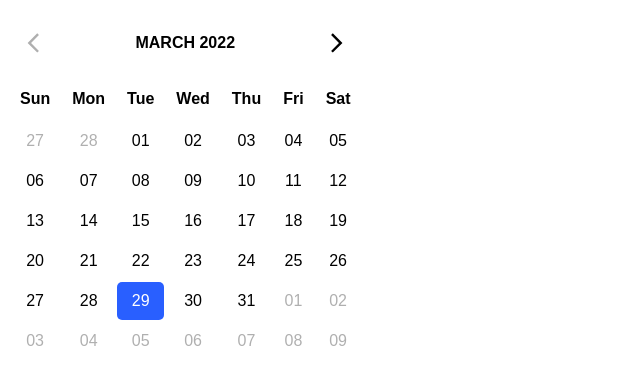
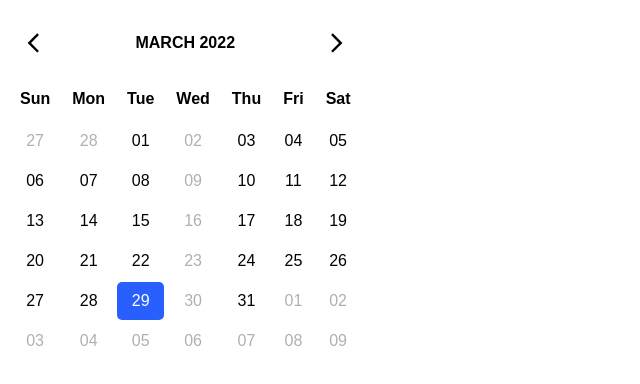
Before and after one commit to frankzang/a11y-date-picker, a React (Vite) app: page / in a window 1280 px wide. Shown: the top 384 px of the page, without its empty margins (0-640 px from the left). Built offline with nearby package versions, Linux system fonts and the light colour scheme.

Commit message:
add hability do disable days

```diff
--- a/src/App.tsx
+++ b/src/App.tsx
@@ -1,16 +1,16 @@
 import { addDays, startOfMonth } from 'date-fns';
-import { addMonths } from 'date-fns/esm';
+import { addMonths, subDays } from 'date-fns/esm';
 import { useState } from 'react';
 import { Calendar } from './components/calendar';
 
 function App() {
   const [date, setDate] = useState(new Date());
-  const startAt = startOfMonth(new Date());
+  const startAt = subDays(startOfMonth(new Date()), 5);
   const endAt = addMonths(startAt, 3);
 
   return (
     <div className="App">
-      <Calendar date={date} min={startAt} max={endAt} onClick={setDate} />
+      <Calendar date={date} min={startAt} max={endAt} onSelect={setDate} disabledDate={date => date.getDay() === 3} />
     </div>
   );
 }
--- a/src/components/calendar.tsx
+++ b/src/components/calendar.tsx
@@ -170,8 +170,9 @@ type CalendarProps = {
   date?: Date;
   min?: Date;
   max?: Date;
+  onSelect?(date: Date): void;
   tileContent?: (date: Date) => string;
-  onSelect?(date: Date): void;
+  disabledDate?(date: Date): boolean;
 };
 export const Calendar = ({
   date,
@@ -179,6 +180,7 @@ export const Calendar = ({
   max,
   tileContent,
   onSelect,
+  disabledDate,
 }: CalendarProps) => {
   const [state, dispatch] = useReducer(
     calendarReducer,
@@ -278,6 +280,9 @@ export const Calendar = ({
     keyHandler();
   };
 
+  const checkisDateDisabled = (date: Date) =>
+    !checkIsDateInRange(date, min, max) || (disabledDate?.(date) ?? false);
+
   // Keep the date from the props in sync with the date on state
   useEffect(() => {
     if (!date || isSameDay(date, state.selectedDate)) return;
@@ -353,7 +358,7 @@ export const Calendar = ({
                   const id = generateId(date);
                   const isDateActive = isSameDay(date, state.activeDate);
                   const isDateSelected = isSameDay(date, state.selectedDate);
-                  const isDateDisabled = !checkIsDateInRange(date, min, max);
+                  const isDateDisabled = checkisDateDisabled(date);
                   const title = format(date, 'EEEE, MMMM dd, yyyy');
 
                   return (
--- a/src/components/index.css
+++ b/src/components/index.css
@@ -87,7 +87,7 @@
     text-decoration: underline;
 }
 
-[data-table-datacell]:hover {
+[data-table-datacell]:hover:not([data-datacell-selected]) {
     background-color: var(--active-color);
 }
 
```
